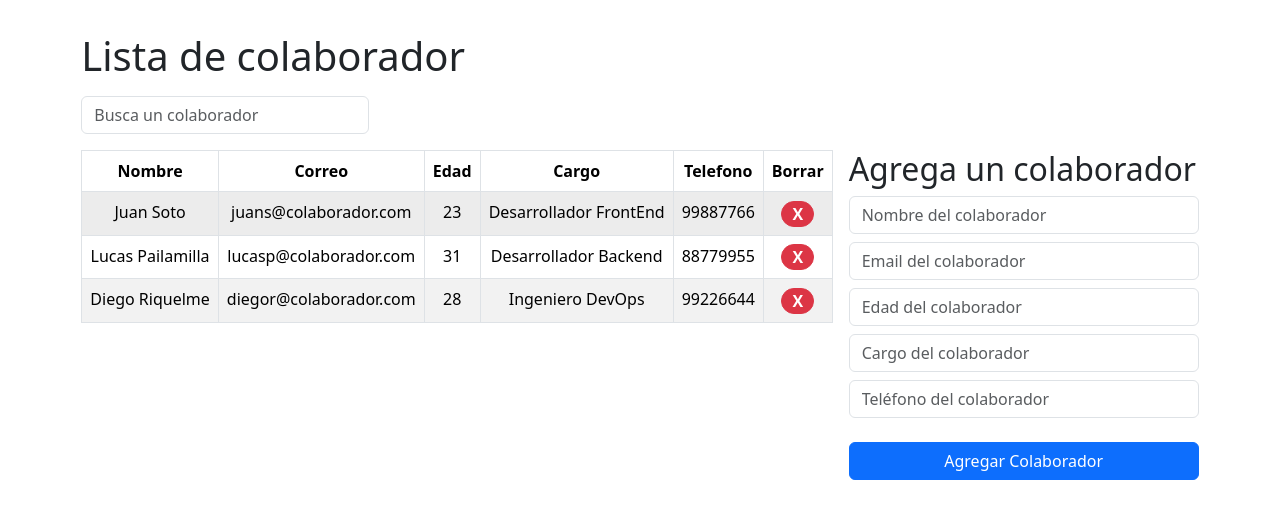
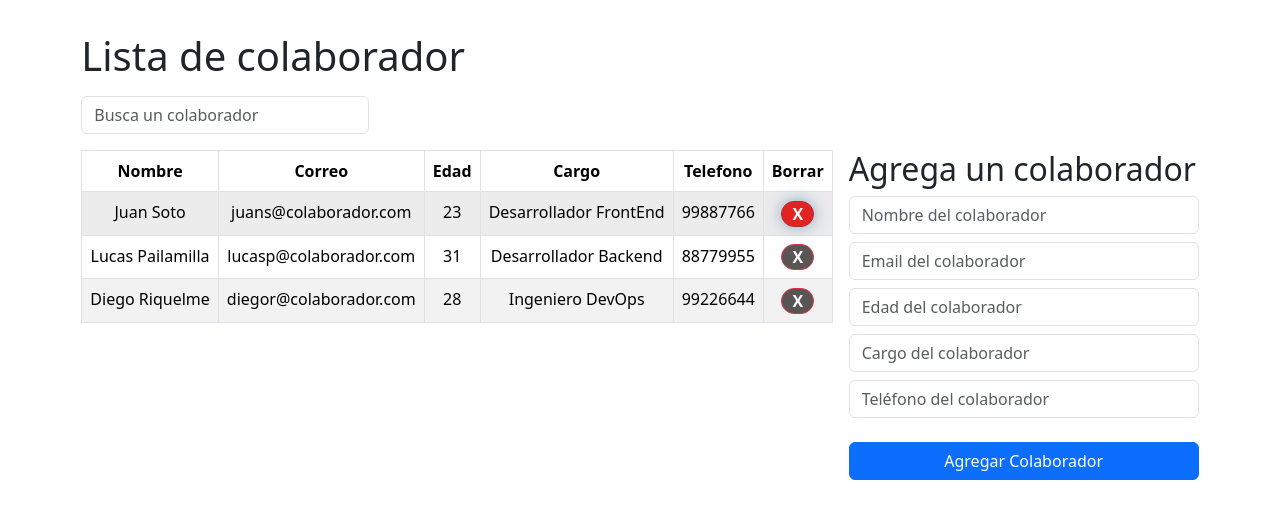
Before and after one commit to jcorp11/desafio-3-React, a React (Vite) app: page / in a window 1280 px wide. In both pictures the pointer is over the button 797 px from the left and 213 px from the top of the page. Shown: the top 518 px of the page. Built offline with nearby package versions, Linux system fonts and the light colour scheme.

Commit message:
button styling

```diff
--- a/src/components/css/listado.css
+++ b/src/components/css/listado.css
@@ -10,4 +10,11 @@
   font-weight: 700;
   padding: 0px 10px;
   place-self: center;
+  background-color: rgb(89, 85, 85);
+  transition: box-shadow 0.3s ease-in-out background-color 0.3s ease-in-out;
 }
+
+.botonDelete:hover {
+  background-color: #e22323;
+  box-shadow: 0 0cap 16px rgba(47, 100, 141, 0.5);
+}
```
